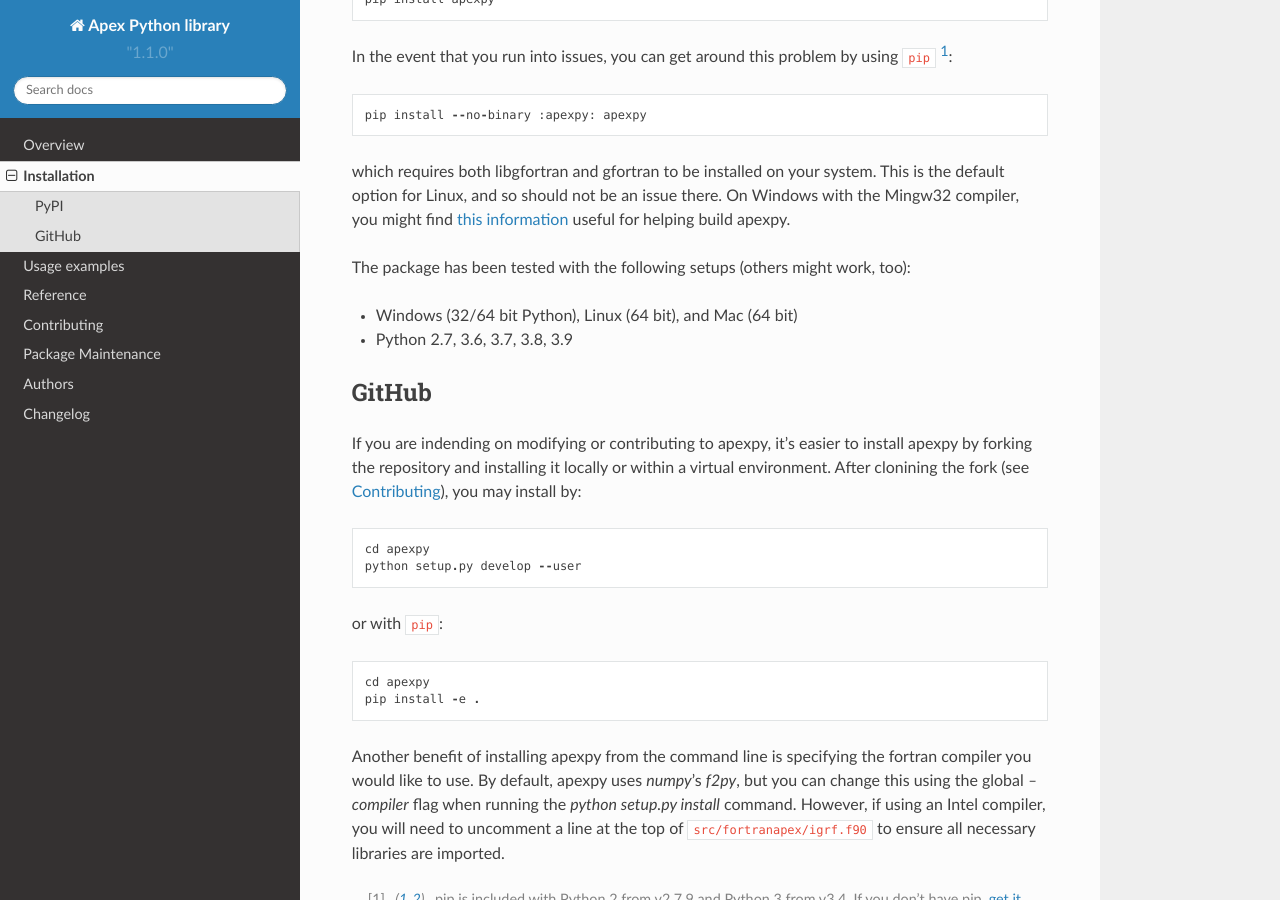
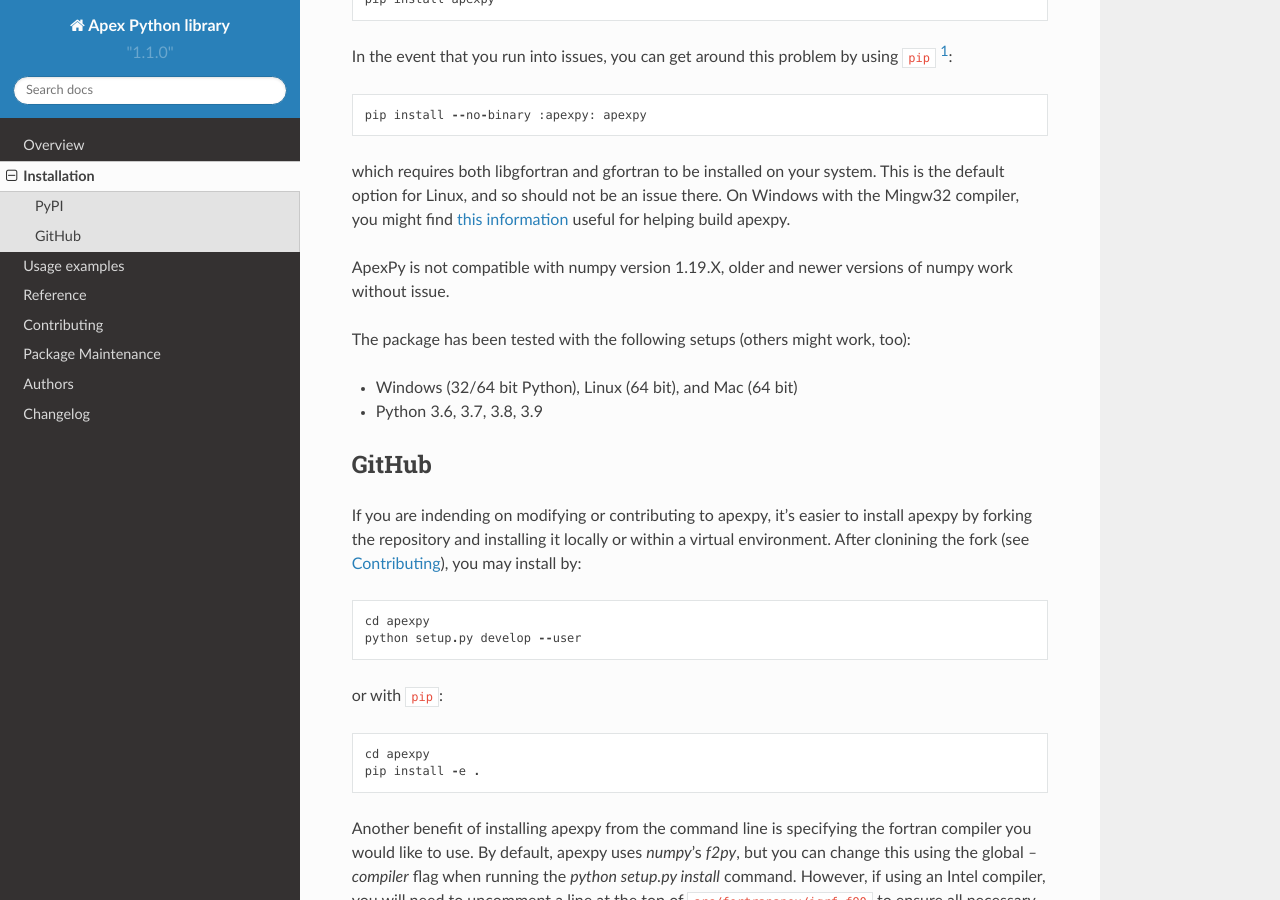
Before and after one commit to aburrell/apexpy, a Sphinx documentation site: the page built from docs/installation.rst, in a window 1280 px wide and 900 px high, scrolled down 455 px. Built offline with Sphinx 7.4.7 and the Read the Docs theme 2.0.0, drawn with Linux system fonts in a browser that asks for light colours.

Commit message:
DOC: updated installation instructions
Removed documented support for python 2.7 and added statement about problem with numpy 1.19.

```diff
--- a/docs/installation.rst
+++ b/docs/installation.rst
@@ -33,10 +33,13 @@
 Windows with the Mingw32 compiler, you might find `this information <https://wiki.python.org/moin/WindowsCompilers#GCC_-_MinGW-w64_.28x86.2C_x64.29>`_
 useful for helping build apexpy.
 
+ApexPy is not compatible with numpy version 1.19.X, older and newer versions
+of numpy work without issue.
+
 The package has been tested with the following setups (others might work, too):
 
 * Windows (32/64 bit Python), Linux (64 bit), and Mac (64 bit)
-* Python 2.7, 3.6, 3.7, 3.8, 3.9
+* Python 3.6, 3.7, 3.8, 3.9
 
 
 .. _installation-cmd:
```
